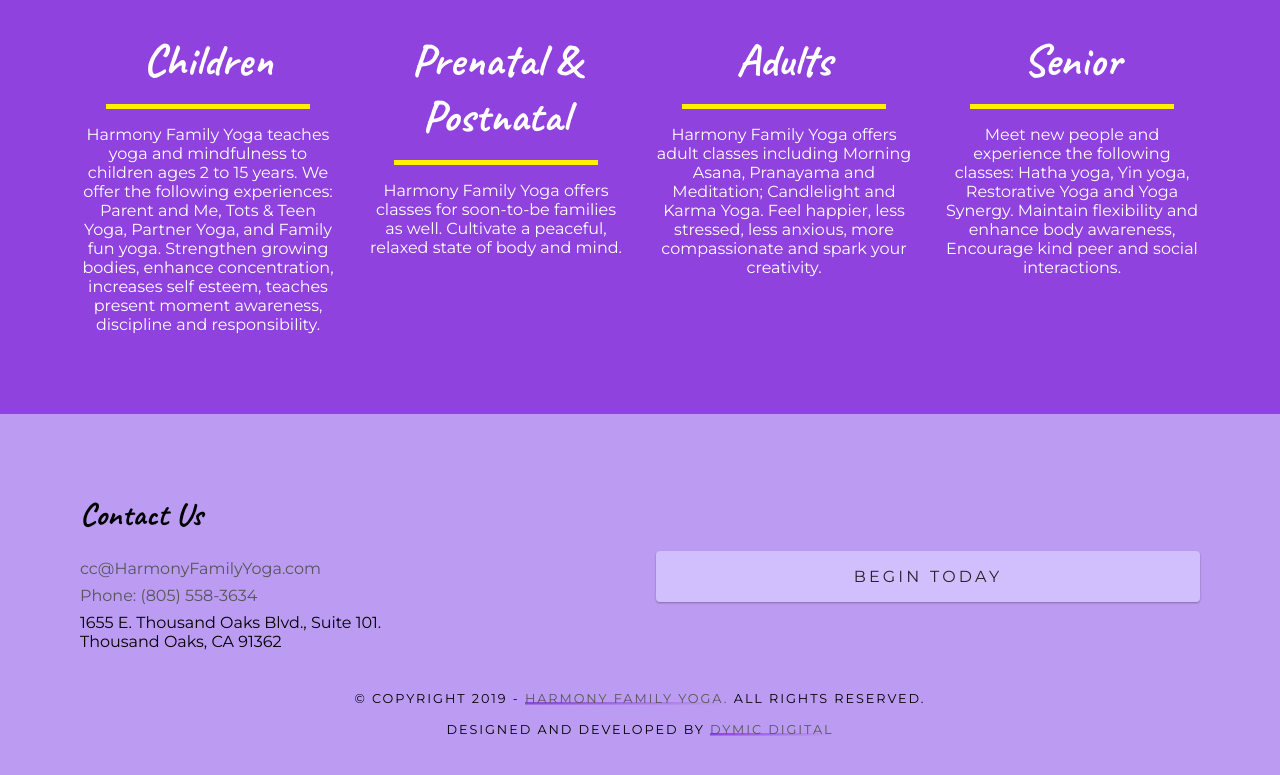
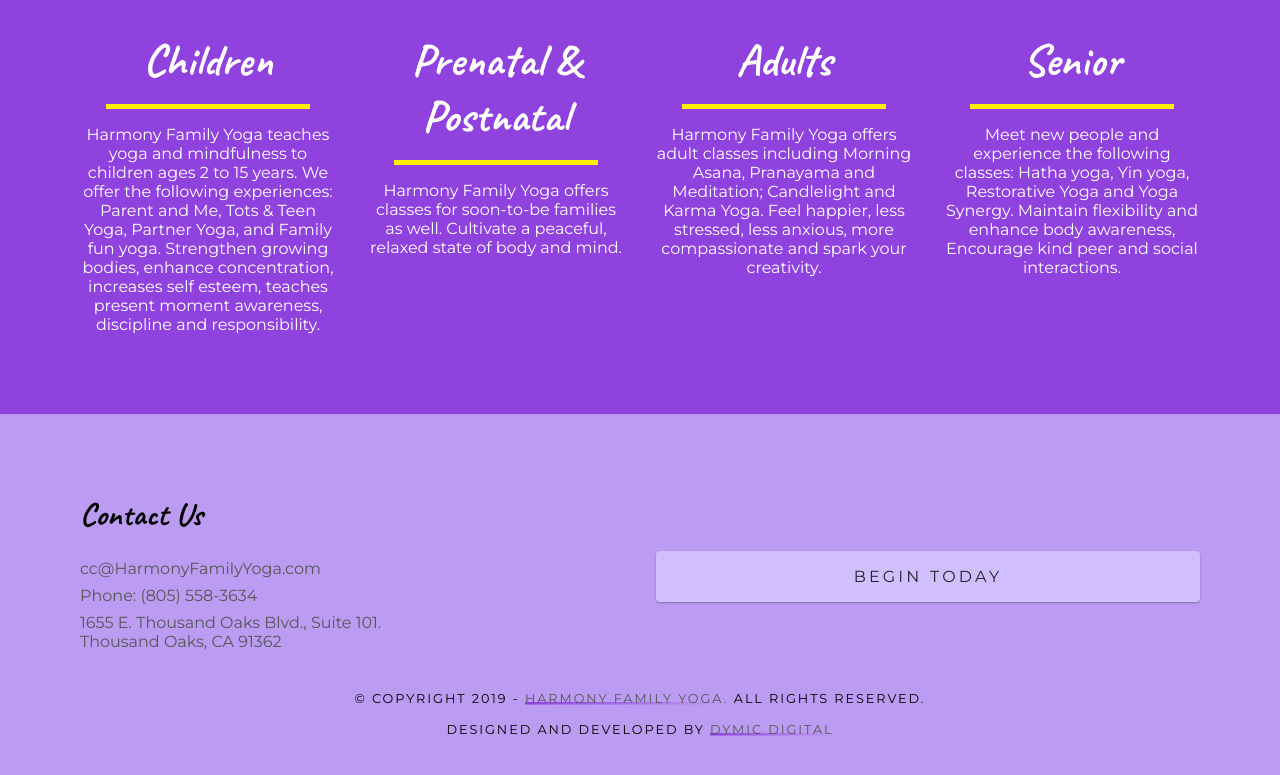
Before and after one commit to vikasdymic/harmonyfamilyyoga, a React (Create React App) app: page / in a window 1280 px wide. Shown: the part 2304-3079 px from the top of the page. Built offline with nearby package versions, Linux system fonts and the light colour scheme.

Commit message:
added maps link to address

```diff
--- a/src/components/Footer.js
+++ b/src/components/Footer.js
@@ -28,7 +28,7 @@
             <p>
               <a href='tel:18055583634'>Phone: (805) 558-3634</a>
             </p>
-            <p>1655 E. Thousand Oaks Blvd., Suite 101.<br/>Thousand Oaks, CA 91362</p>
+            <p><a href="https://goo.gl/maps/U8iU9jDJbZZVjrz3A" alt="Harmony Family Yoga Google Maps Link">1655 E. Thousand Oaks Blvd., Suite 101.<br/>Thousand Oaks, CA 91362</a></p>
           </div>
           <button className='button' onClick={this.toggleModal}>Begin Today</button>
           <Modal show={this.state.isOpen}
```
